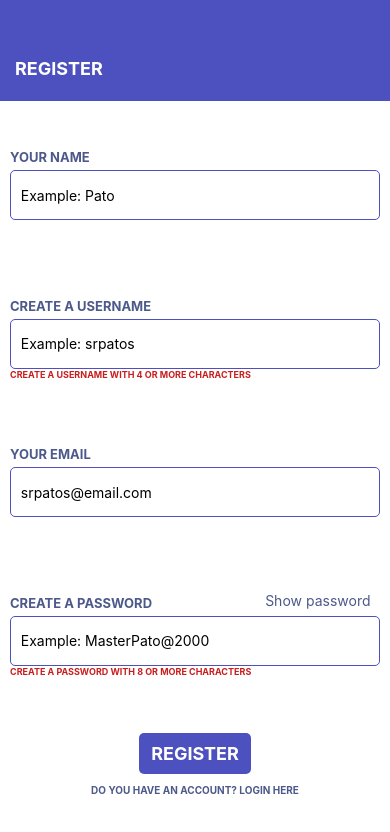
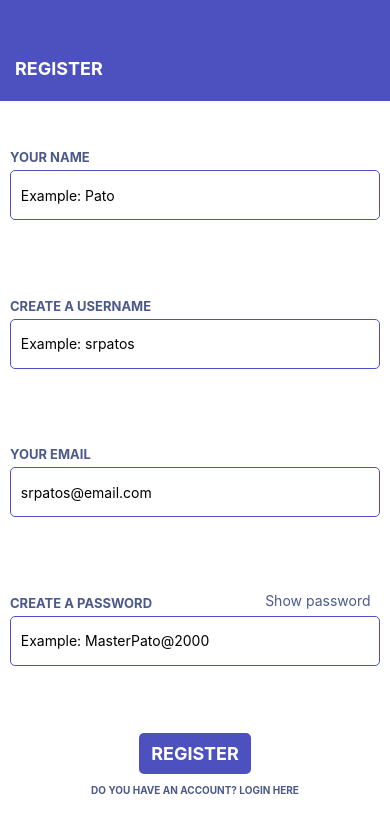
Before and after one commit to Duck-Enterprise-BR/DuckChat-Mobile, a React Native app: screen /Register in a window 390 px wide. Shown: the top 832 px of the page. Built offline with nearby package versions, Linux system fonts and the light colour scheme.

Commit message:
Username and password validation implemented

```diff
--- a/components/Input.js
+++ b/components/Input.js
@@ -2,9 +2,8 @@ import React from "react";
 import { View, TextInput, Text, TouchableOpacity } from "react-native";
 import InputStyle from "../style/InputStyle";
 
-const Input = ({ placeHolder, validInput, errorText, title, onChangeText, text, showSecureText }) => {
+const Input = ({ placeHolder, validInput, errorText, title, onChangeText, text, showSecureText, isHidePassword, onChangeHideText }) => {
     var error;
-    const [isHidePassword, onChangeHidePassword] = React.useState(true);
 
     if (!validInput) {
         error = errorText;
@@ -15,7 +14,7 @@ const Input = ({ placeHolder, validInput, errorText, title, onChangeText, text,
             <Text style={InputStyle.title}>{title}</Text>
             <TouchableOpacity
                 style={InputStyle.showPassword}
-                //onPress={onChangeHidePassword}
+                onPress={onChangeHideText}
             >
                 <Text style={InputStyle.showPasswordText}>{showSecureText}</Text>
             </TouchableOpacity>
@@ -24,7 +23,7 @@ const Input = ({ placeHolder, validInput, errorText, title, onChangeText, text,
                 placeholder={placeHolder}
                 onChangeText={onChangeText}
                 value={text}
-                //secureTextEntry={isHidePassword}
+                secureTextEntry={isHidePassword}
             />
 
             <Text style={InputStyle.error}>{error}</Text>
--- a/screens/Register.js
+++ b/screens/Register.js
@@ -15,6 +15,10 @@ const Register = ({ navigation }) => {
     const [textUserName, onChangeUserName] = React.useState('');
 
     const [isValidEmail, onChangeStateEmail] = React.useState(true);
+    const [isValidPassword, onChangeValidPassword] = React.useState(true);
+    const [isValidUsername, onChangeValidUsername] = React.useState(true);
+
+    const [isHidePasswordText, onChangeHidePasswordText] = React.useState(true);
 
     function Login() {
         console.log('Next screen')
@@ -26,6 +30,12 @@ const Register = ({ navigation }) => {
 
     function Register() {
         onChangeStateEmail(validator.isEmail(textEmail));
+        onChangeValidPassword(textPassWord.length >= 8);
+        onChangeValidUsername(textUserName.length >= 4);
+    }
+
+    function ShowPassword() {
+        onChangeHidePasswordText(!isHidePasswordText)
     }
 
     return (
@@ -49,6 +59,7 @@ const Register = ({ navigation }) => {
                     placeHolder='Example: srpatos'
                     text={textUserName}
                     errorText='create a username with 4 or more characters'
+                    validInput={isValidUsername}
                 />
                 <Input
                     title='Your Email'
@@ -66,6 +77,9 @@ const Register = ({ navigation }) => {
                     errorText='create a password with 8 or more characters'
                     showSecureText='Show password'
                     text={textPassWord}
+                    isHidePassword={isHidePasswordText}
+                    onChangeHideText={ShowPassword}
+                    validInput={isValidPassword}
                 />
 
                 <Button
```
